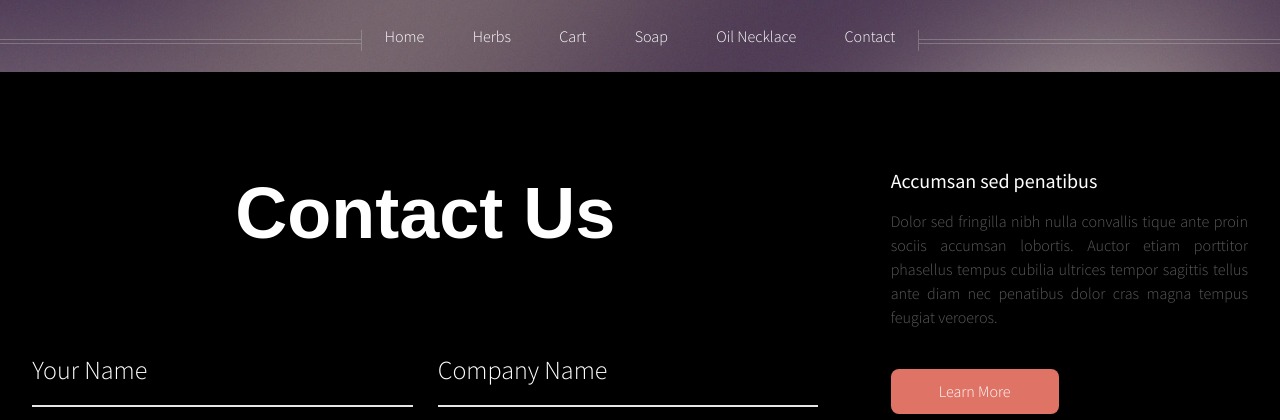
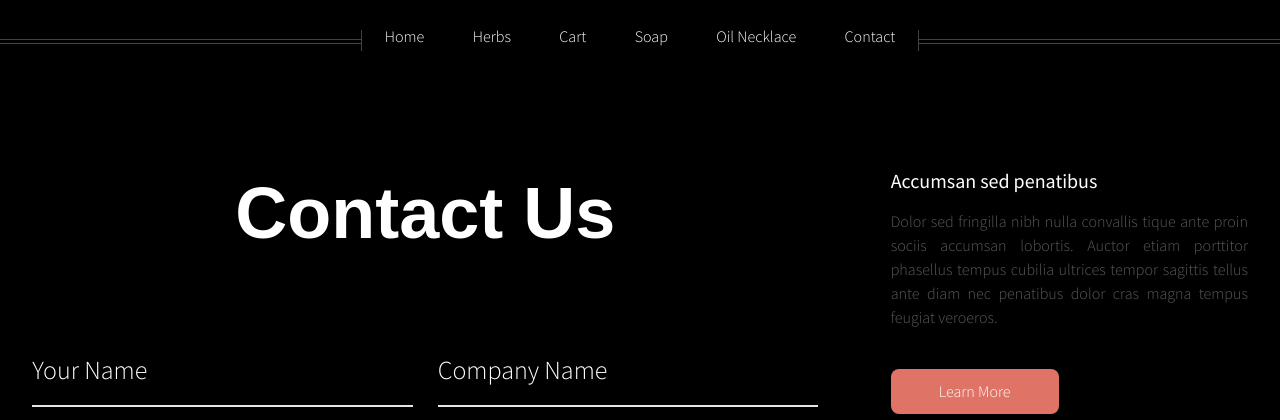
Before and after one commit to trevenen/rrl, a PHP site: page /contact-us.html in a window 1280 px wide. Shown: the top 420 px of the page. Run offline with PHP 8.4, Linux system fonts and the light colour scheme; some libraries are stand-ins or nearby versions.

Commit message:
Update style.css

```diff
--- a/css/style.css
+++ b/css/style.css
@@ -2163,7 +2163,7 @@ div.wpcf7 {
 	#header
 	{
 		position: relative;
-		background-image: url('../images/header.jpg');
+
 		background-size: cover;
 		background-position: center center;
 		background-attachment: fixed;
```
